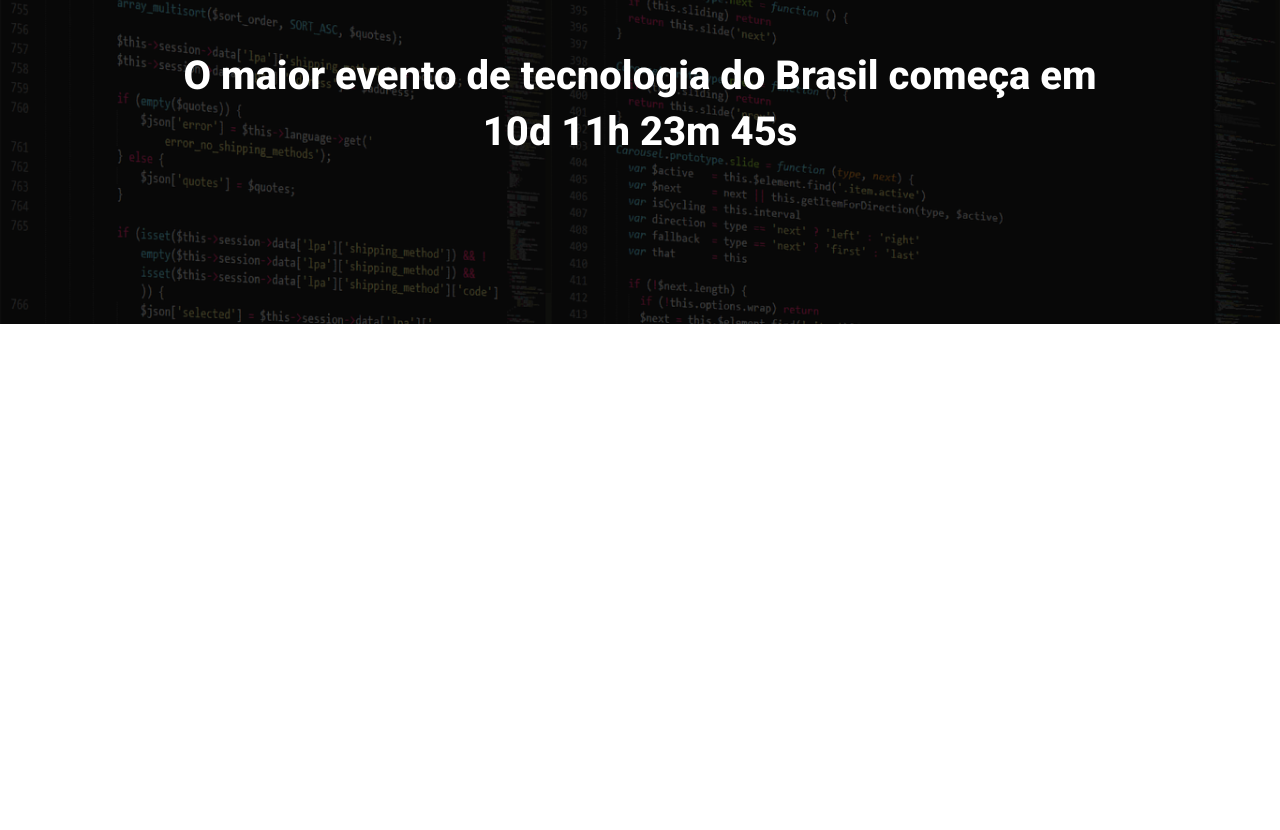
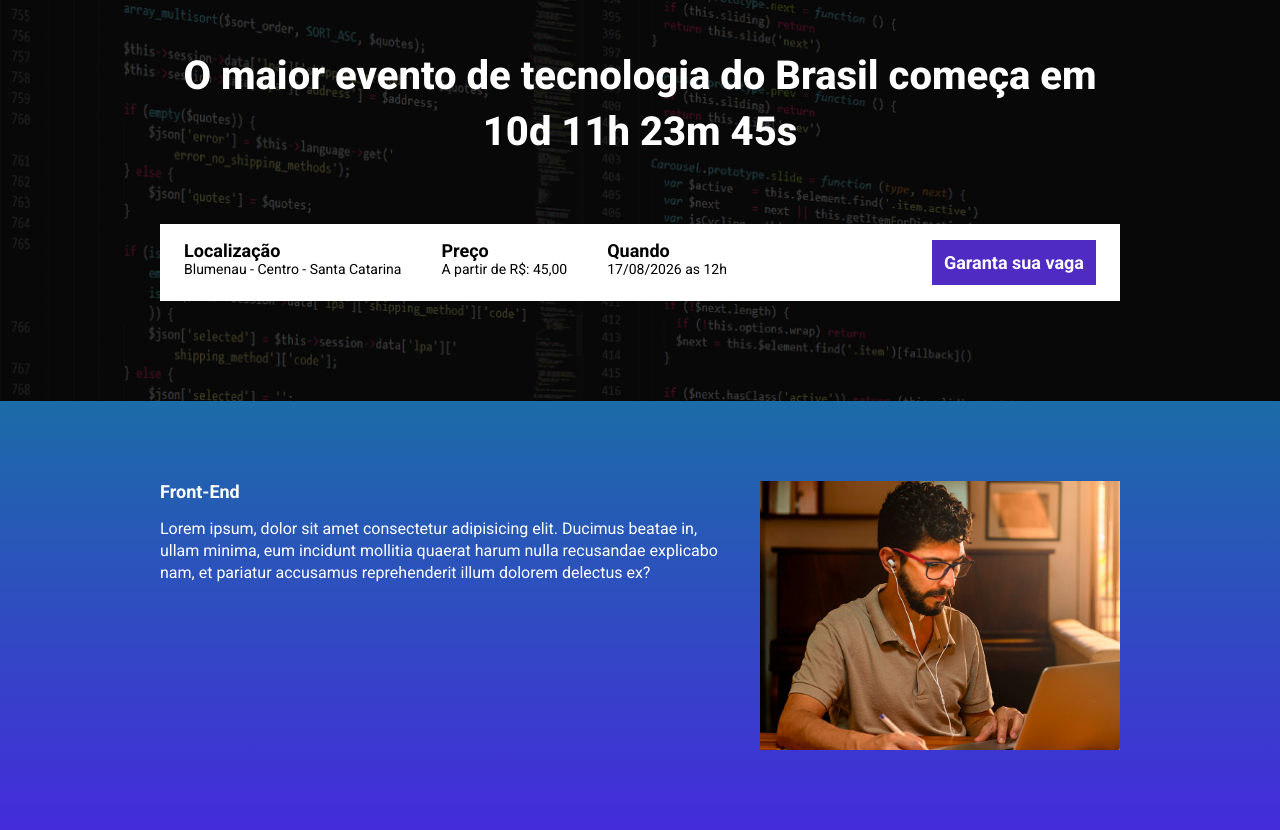
Before and after one commit to Jailsonr12/Parcel, a website built with Parcel: page src/index.html in a window 1280 px wide. Shown: the part 96-926 px from the top of the page. Before the commit the page ends 800 px from the top, so only its background shows below. Built offline with nearby package versions, Linux system fonts and the light colour scheme.

Commit message:
Add event section and component styles
Introduced a new event section in index.html and added corresponding SCSS component files for buttons, event, and infos bar. Updated main.scss to include these new components and made minor global style adjustments.

```diff
--- a/src/index.html
+++ b/src/index.html
@@ -1,27 +1,69 @@
 <!DOCTYPE html>
 <html lang="en">
-
     <head>
-    <meta charset="UTF-8">
-    <meta name="viewport" content="width=device-width, initial-scale=1.0">
+        <meta charset="UTF-8" />
+        <meta name="viewport" content="width=device-width, initial-scale=1.0" />
         <title>Document</title>
-    <link rel="preconnect" href="https://fonts.googleapis.com">
-    <link rel="preconnect" href="https://fonts.gstatic.com" crossorigin>
-    <link href="https://fonts.googleapis.com/css2?family=Roboto:ital,wght@0,100..900;1,100..900&display=swap"
-        rel="stylesheet">
-    <link rel="stylesheet" href="./styles/main.scss">
+        <link rel="preconnect" href="https://fonts.googleapis.com" />
+        <link rel="preconnect" href="https://fonts.gstatic.com" crossorigin />
+        <link
+            href="https://fonts.googleapis.com/css2?family=Roboto:ital,wght@0,100..900;1,100..900&display=swap"
+            rel="stylesheet"
+        />
+        <link rel="stylesheet" href="./styles/main.scss" />
     </head>
 
     <body>
         <header class="hero">
             <div class="container">
-            <img class="hero__logo" src="./images/ebac_logo.svg" alt="EBAC">
+                <img
+                    class="hero__logo"
+                    src="./images/ebac_logo.svg"
+                    alt="EBAC"
+                />
                 <p class="hero__text">
-                O maior evento de tecnologia do Brasil começa em 10d 11h 23m 45s
+                    O maior evento de tecnologia do Brasil começa em 10d 11h 23m
+                    45s
                 </p>
+                <div class="infos-bar">
+                    <ul class="infos-bar__infos">
+                        <li class="infos-bar__infos__item">
+                            <b>Localização</b> Blumenau - Centro - Santa
+                            Catarina
+                        </li>
+                        <li class="infos-bar__infos__item">
+                            <b>Preço</b>
+                            A partir de R$: 45,00
+                        </li>
+                        <li class="infos-bar__infos__item">
+                            <b>Quando</b> 17/08/2026 as 12h
+                        </li>
+                    </ul>
+                    <a href="" class="button button--primary"
+                        >Garanta sua vaga</a
+                    >
+                </div>
             </div>
         </header>
 
+        <section class="event">
+            <div class="container">
+                <div class="event__details">
+                    <h2 class="event__details__title">Front-End</h2>
+                    <p class="event__details__description">
+                        Lorem ipsum, dolor sit amet consectetur adipisicing
+                        elit. Ducimus beatae in, ullam minima, eum incidunt
+                        mollitia quaerat harum nulla recusandae explicabo nam,
+                        et pariatur accusamus reprehenderit illum dolorem
+                        delectus ex?
+                    </p>
+                </div>
+                <img
+                    class="event__image"
+                    src="./images/frontend.png"
+                    alt="Front-end"
+                />
+            </div>
+        </section>
     </body>
-
 </html>
--- /dev/null
+++ b/src/styles/components/_buttons.scss
@@ -0,0 +1,22 @@
+.button {
+    padding: 12px;
+    font-size: 18px;
+    font-weight: bold;
+    text-decoration: none;
+    text-align: center;
+    white-space: nowrap;
+    align-items: center;
+
+    &--primary {
+        background-color: #4f2ac3;
+    }
+
+    @media (max-width: 640px) {
+        display: block;
+        width: 100%;
+    }
+
+    @media (max-width: 1024px) {
+        display: flex;
+    }
+}
--- /dev/null
+++ b/src/styles/components/_event.scss
@@ -0,0 +1,40 @@
+.event {
+    padding: 80px 0;
+    background-image: linear-gradient(#1b6ca7, #442bdb);
+    .container {
+        display: flex;
+    }
+
+    &__image {
+        max-width: 360px;
+    }
+
+    &__details {
+        margin-right: 40px;
+        &__title {
+            font-size: 18px;
+            font-weight: bold;
+            margin-bottom: 16px;
+        }
+
+        &__description {
+            font-size: 16px;
+            line-height: 22px;
+        }
+    }
+
+    @media (max-width: 640px) {
+        .container {
+            display: block;
+        }
+
+        &__image {
+            width: 100%s;
+        }
+
+        &_-datails {
+            margin-right: 0;
+            margin-bottom: 16px;
+        }
+    }
+}
--- /dev/null
+++ b/src/styles/components/_infos_bar.scss
@@ -0,0 +1,39 @@
+.infos-bar {
+    padding: 16px 24px;
+    background-color: #fff;
+    display: flex;
+    justify-content: space-between;
+
+    &__infos {
+        display: flex;
+        gap: 40px;
+
+        &__item {
+            font-size: 14px;
+            color: #000;
+            b {
+                font-size: 18px;
+                display: block;
+                color: #000;
+            }
+        }
+    }
+
+    @media (max-width: 640px) {
+        display: block;
+
+        &__infos {
+            display: block;
+
+            &__item {
+                margin-bottom: 24px;
+            }
+        }
+    }
+
+    @media (max-width: 1024px) {
+        &__infos {
+            gap: 16px;
+        }
+    }
+}
--- a/src/styles/main.scss
+++ b/src/styles/main.scss
@@ -1,10 +1,15 @@
 @use "hero";
+@use "components/_infos_bar";
+@use "components/_buttons";
+@use "components/_event";
 
 * {
     margin: 0;
     padding: 0;
     box-sizing: border-box;
     font-family: Roboto, sans-serif;
+    color: #fff;
+    list-style: none;
 }
 
 .container {
```
Lines whose indentation alone changed are shown as unchanged.
